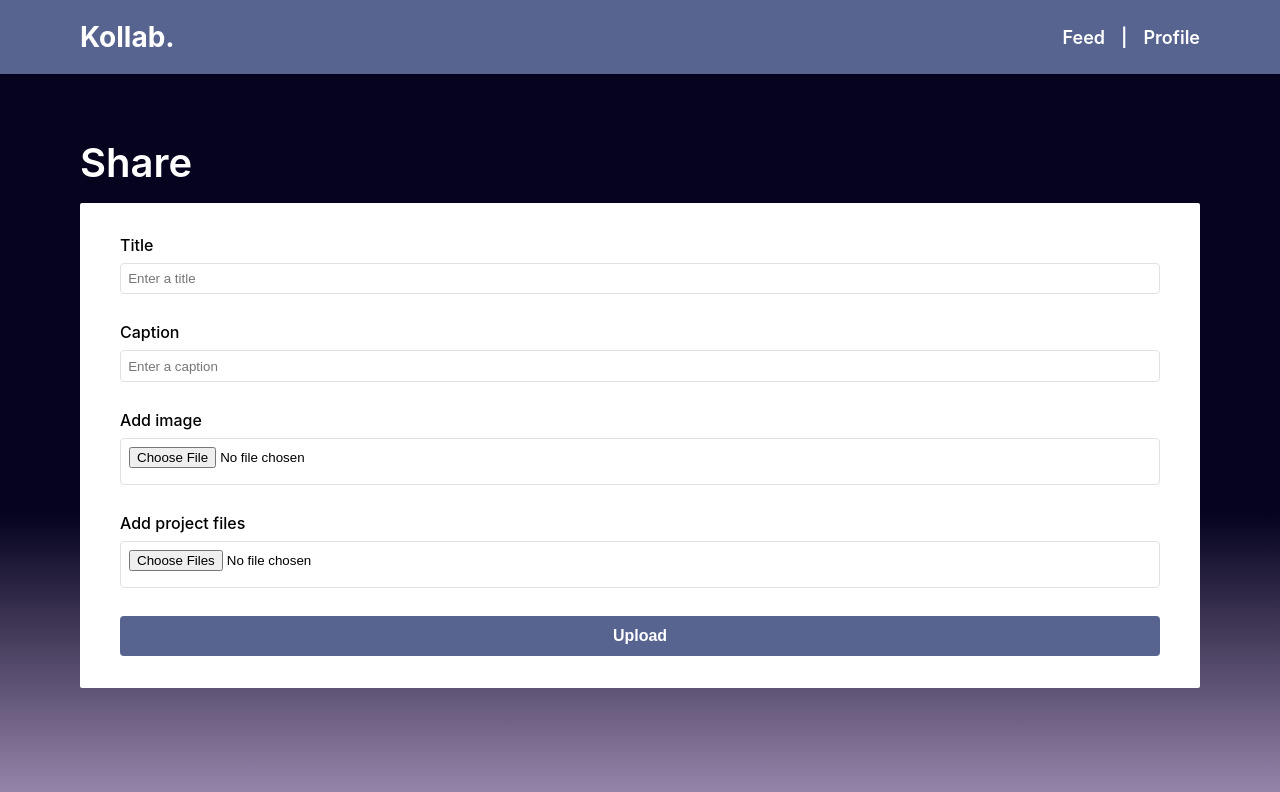
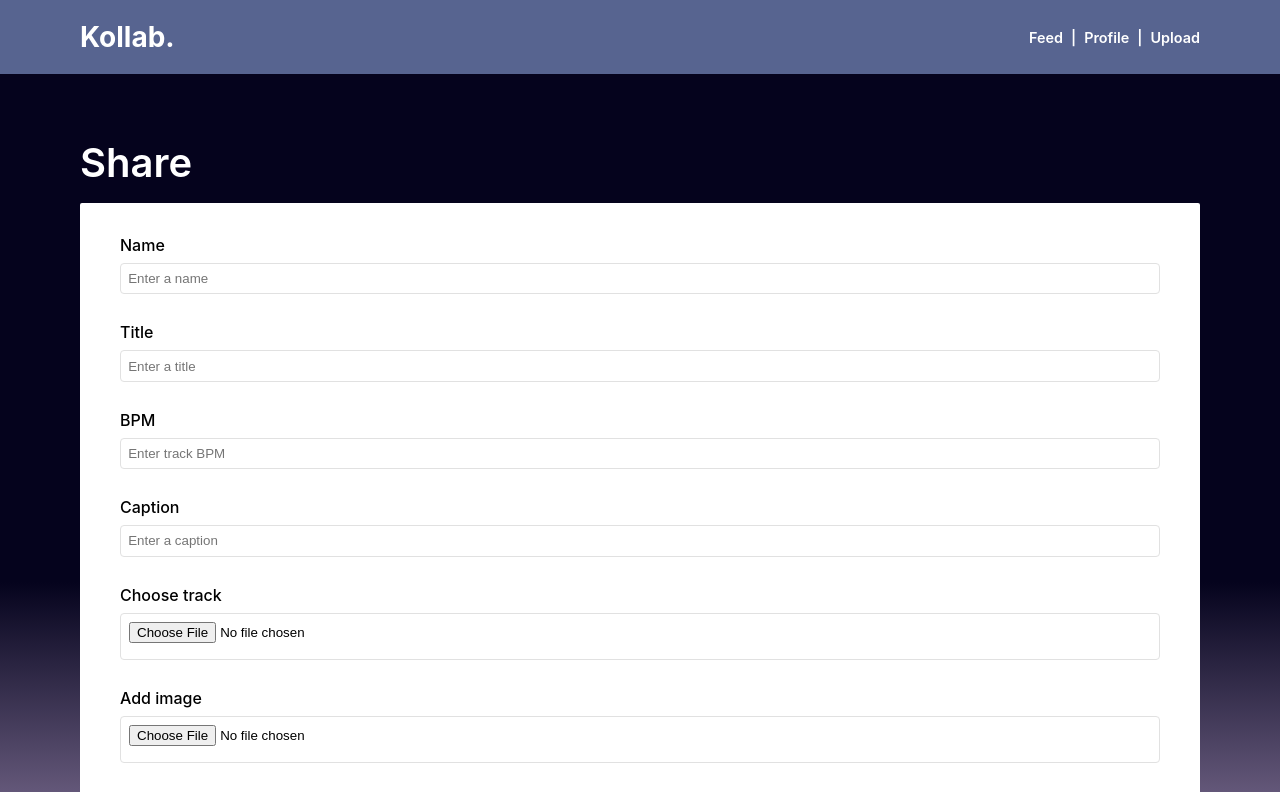
Before and after one commit to yakiv-k/kollab, a React (Create React App) app in the folder client/: page /upload in a window 1280 px wide. Shown: the top 792 px of the page. Built offline with nearby package versions, Linux system fonts and the light colour scheme.

Commit message:
Added POST logic to UploadPage and Upload component

```diff
--- a/client/src/App.js
+++ b/client/src/App.js
@@ -1,5 +1,6 @@
 import { BrowserRouter, Switch, Route } from "react-router-dom";
 import Header from "./components/Header/Header"
+
 import TracksPage from "./pages/TracksPage/TracksPage";
 import TracksView from "./components/Tracks/TracksView/TracksView";
 import ProducerPage from "./pages/ProducerPage/ProducerPage";
@@ -15,6 +16,7 @@ function App() {
       <BrowserRouter>
         <Header />
         <Switch>
+          {/* <Route path="/" exact component={HomePage}></Route> */}
           <Route path="/tracks" exact component={TracksPage}></Route>
           <Route path="/tracks/:id" component={TracksView}></Route>
           <Route path="/producers/:id" component={ProducerPage}></Route>
--- a/client/src/components/Header/Header.js
+++ b/client/src/components/Header/Header.js
@@ -18,6 +18,10 @@ function Header() {
             </Link>
             <span className="nav__links-pipe">|</span>
             <p className="nav__links">Profile</p>
+            <span className="nav__links-pipe">|</span>
+            <Link to={`/upload`} className="nav__links">
+              Upload
+            </Link>
           </div>
         </nav>
       </header>
--- a/client/src/components/Header/Header.scss
+++ b/client/src/components/Header/Header.scss
@@ -20,7 +20,7 @@
   }
   &__links-division {
     display: flex;
-    gap: 1rem;
+    gap: 0.5rem;
   }
   &__links,
   &__links-pipe {
@@ -30,7 +30,7 @@
     font-weight: 600;
     font-size: 0.75rem;
     @include tablet {
-      font-size: 1.125rem;
+      font-size: 0.9rem;
     }
   }
   &__links {
--- a/client/src/components/Tracks/TracksFeed/TracksFeed.scss
+++ b/client/src/components/Tracks/TracksFeed/TracksFeed.scss
@@ -27,7 +27,7 @@
   padding: 1rem;
   @include tablet {
     margin-bottom: 2.5rem;
-    padding: 1.5rem 2.25rem;
+    padding: 3rem 2.25rem 1.5rem 2.25rem;
   }
   &:hover {
     transition: 0.25s;
--- a/client/src/components/Tracks/TracksView/TracksView.js
+++ b/client/src/components/Tracks/TracksView/TracksView.js
@@ -12,11 +12,12 @@ class TracksView extends Component {
     selectedTrackStems: []
 
   };
+
   track_id = this.props.match.params.id;
-  // history = useHistory();
 
 
   componentDidMount() {
+
     axios.get(`http://localhost:8080/tracks/${this.track_id}`).then((response) => {
  console.log(this.props.history)
     this.setState({
@@ -34,7 +35,7 @@ class TracksView extends Component {
           <h1 className="tracksview__heading">View</h1>
           <div className="tracksview__selected">
             <img
-            // onClick={() => this.history.goBack()}
+            onClick={history.back()}
             src={returnIcon} className="tracksview__icon"></img>
             <div className="tracksview__waveform">
               <img
--- a/client/src/components/Upload/Upload.js
+++ b/client/src/components/Upload/Upload.js
@@ -3,17 +3,19 @@ import axios from "axios";
 // import { useState } from "react";
 
 import "./Upload.scss";
+import { Link } from "react-router-dom";
 
 class Upload extends Component {
   state = {
     projectStemFiles: null,
     projectImage: "",
+    track: "",
+    // isUploaded: false
   };
 
   // GRAB PROJECT FILE(S)
   handleFileChange = (event) => {
     event.preventDefault();
-    console.log(event.target.files);
     this.setState({
       projectStemFiles: event.target.files,
     });
@@ -22,34 +24,61 @@ class Upload extends Component {
   // GRAB IMAGE FILE
   handleImageChange = (event) => {
     event.preventDefault();
-    console.log(event.target.files)
     this.setState({
       projectImage: event.target.files,
     });
   };
 
+  // GRAB TRACK
+  handleTrackChange = (event) => {
+    event.preventDefault();
+    this.setState({
+      track: event.target.files,
+    });
+
+  };
   handleFilesUpload = (event) => {
     event.preventDefault();
     const formData = new FormData();
-    // formData.append("stems", this.state.projectStemFiles);
-    // formData.append("image", this.state.projectImage);
+    formData.append("name", event.target.name.value);
+    formData.append("title", event.target.title.value);
+    formData.append("bpm", event.target.bpm.value);
+    formData.append("caption", event.target.bpm.value);
 
     for (const file of this.state.projectImage) {
-   formData.append('image', file)
-}
-
+      formData.append("image", file);
+    }
+    for (const file of this.state.track) {
+      formData.append("track", file);
+    }
     Object.values(this.state.projectStemFiles).map((file) => {
-        formData.append("stems", file);
-      });
+      formData.append("stems", file);
+    });
 
     axios
       .post("http://localhost:8080/tracks", formData, {
-        header: { "Content-Type": "multipart/form-data", },
+        header: { "Content-Type": "multipart/form-data" },
       })
       .catch((err) => {
         console.log(err);
       });
+
+    // this.setState({
+    //   isUploaded: true
+    // });
+
+    // setTimeout(() => {
+    //   this.props.history.push("/tracks");
+    // }, 1000);
   };
+
+  // componentDidUpdate() {
+  //   if (this.state.isUploaded === true) {
+  //     setTimeout(() => {
+  //       this.props.history.push("/tracks");
+  //     }, 2000);
+  //   }
+  // }
 
   render() {
     return (
@@ -57,25 +86,55 @@ class Upload extends Component {
         <section onSubmit={this.handleFilesUpload} className="upload">
           <h1 className="upload__title">Share</h1>
           <div className="upload__content">
-            {/* <h2>Add</h2> */}
             <form className="upload__form form" encType="multipart/form-data">
-              <label className="form__label">Title</label>
+              <label className="form__label" htmlFor="name">
+                Name
+              </label>
+              <input
+                className="form__input"
+                placeholder="Enter a name"
+                type="text"
+                name="name"
+                id="name"
+              ></input>
+              <label className="form__label" htmlFor="title">
+                Title
+              </label>
               <input
                 className="form__input"
                 placeholder="Enter a title"
                 type="text"
                 name="title"
                 id="title"
-                // onChange={this.handleImageChange}
               ></input>
-              <label className="form__label">Caption</label>
+              <label className="form__label" htmlFor="bpm">
+                BPM
+              </label>
+              <input
+                className="form__input"
+                placeholder="Enter track BPM"
+                type="text"
+                name="bpm"
+                id="bpm"
+              ></input>
+              <label className="form__label" htmlFor="caption">
+                Caption
+              </label>
               <input
                 className="form__input"
                 placeholder="Enter a caption"
                 type="text"
                 name="caption"
                 id="caption"
-                // onChange={this.handleImageChange}
+              ></input>
+              <label className="form__label">Choose track</label>
+              <input
+                className="form__input form__input--padding"
+                type="file"
+                name="track"
+                id="track"
+                accept=".wav, .mp3"
+                onChange={this.handleTrackChange}
               ></input>
               <label className="form__label">Add image</label>
               <input
@@ -83,8 +142,8 @@ class Upload extends Component {
                 type="file"
                 name="image"
                 id="image"
-                accept="image/jpeg, image/png"
-                // accept=".jpeg, .jpg, .png"
+                // accept="image/jpeg, image/png"
+                accept=".jpeg, .jpg, .png"
                 onChange={this.handleImageChange}
               ></input>
               <label className="form__label">Add project files</label>
@@ -97,7 +156,9 @@ class Upload extends Component {
                 multiple="multiple"
                 onChange={this.handleFileChange}
               ></input>
+              {/* <Link to="/tracks"> */}
               <button className="form__button">Upload</button>
+              {/* </Link> */}
             </form>
           </div>
         </section>
```
Also changed, not shown: client/src/pages/HomePage/HomePage.js (added, +11 -0 lines), client/src/pages/HomePage/HomePage.scss (added), 1 other file (tests, documents, lock files or other folders).
